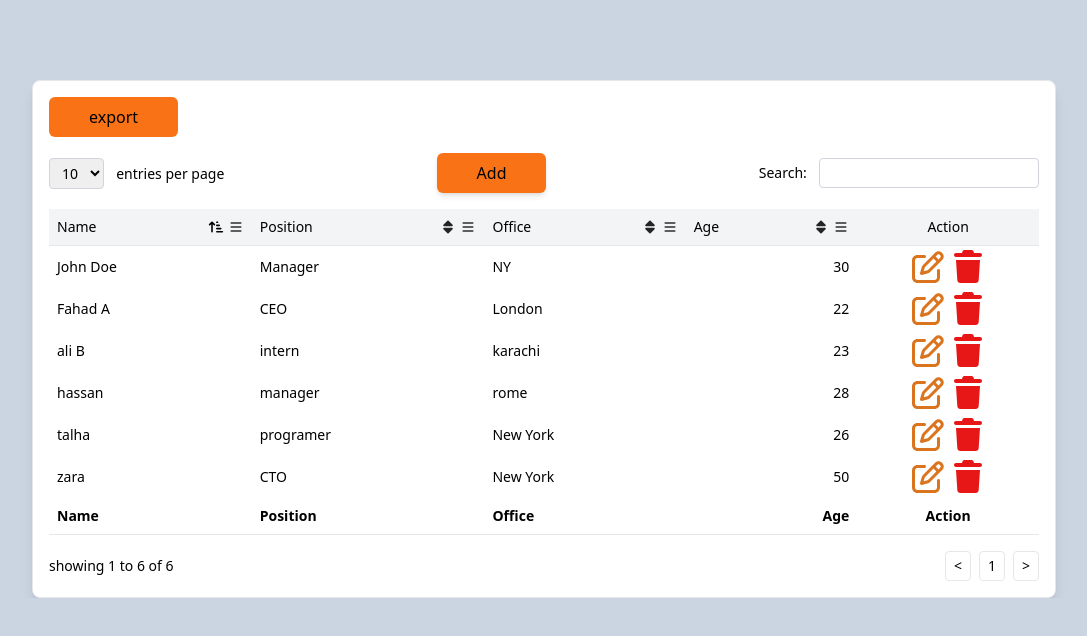
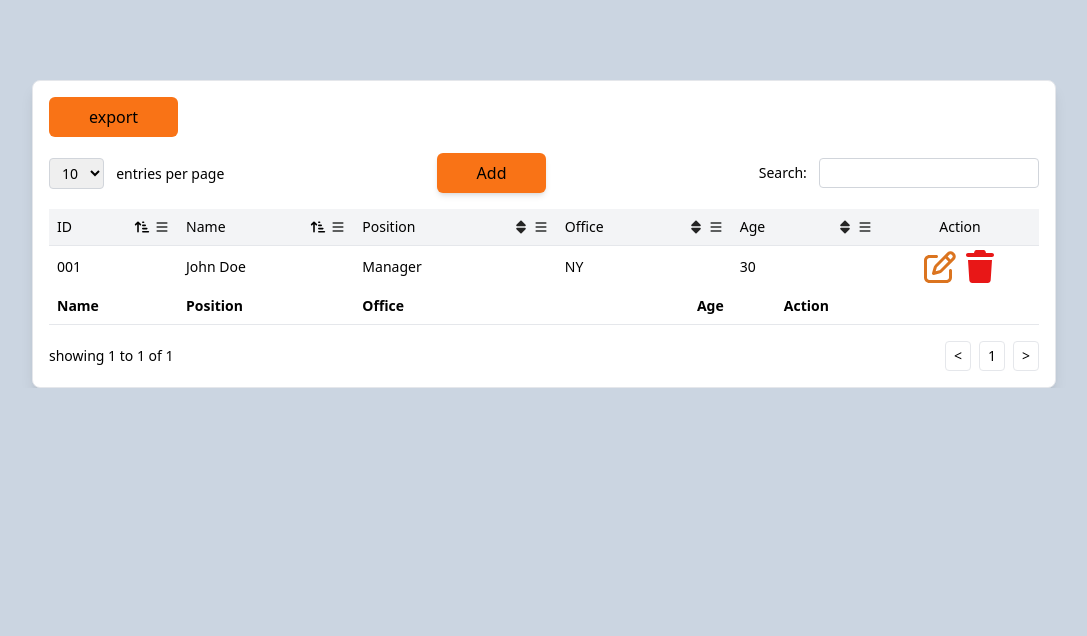
Before and after one commit to Fahadplusplus/table.js, a website: page index.html in a window 1280 px wide. Shown: the whole page, without its empty margins (96-1183 px from the left). Drawn offline with nearby package versions, Linux system fonts and the light colour scheme.

Commit message:
added id section

```diff
--- a/app.js
+++ b/app.js
@@ -19,6 +19,7 @@ const confirmdelete = document.getElementById("confirmDelete")
 
 main.classList.add("hidden")
 dmain.classList.add("hidden")
+const id = document.getElementById("Id");
 const fullName = document.getElementById("Name");
 const position = document.getElementById("Position");
 const office = document.getElementById("Office");
@@ -28,6 +29,7 @@ const salary = document.getElementById("Salary");
 
 function formdata() {
   jsonObj.push({
+    Id: id.value,
     fullname: fullName.value.charAt(0).toUpperCase() + fullName.value.slice(1),
     position: position.value,
     office: office.value,
--- a/data.js
+++ b/data.js
@@ -6,38 +6,8 @@ if (savedData == false) {
   jsonObj = JSON.parse(savedData);
 } else {
   jsonObj = [
-    { fullname: "John Doe", position: "Manager", office: "NY", age: 30 },
+    {Id:"001", fullname: "John Doe", position: "Manager", office: "NY", age: 30 },
 
-    {
-      fullname: "Fahad A",
-      position: "CEO",
-      office: "London",
-      age: 22,
-    },
-    {
-      fullname: "ali B",
-      position: "intern",
-      office: "karachi",
-      age: 23,
-    },
-    {
-      fullname: "hassan",
-      position: "manager",
-      office: "rome",
-      age: 28,
-    },
-    {
-      fullname: "talha",
-      position: "programer",
-      office: "New York",
-      age: 26,
-    },
-    {
-      fullname: "zara",
-      position: "CTO",
-      office: "New York",
-      age: 50,
-    },
   ];
 
   localStorage.setItem("tableData", JSON.stringify(jsonObj));
--- a/index.html
+++ b/index.html
@@ -43,6 +43,17 @@
         <table id="dataTable" class="w-full text-sm text-left">
           <thead class="bg-gray-100 border-b">
             <tr>
+               <th class="p-2 font-medium">
+                <div class="flex justify-between items-center">
+                  <span>ID </span>
+                  <div class="flex gap-1">
+                    <img id="nameImg" class="h-4 hidden" src="asset/sort-solid-full.svg" alt="sort" />
+                    <img id="nameImg1" class="h-4" src="asset/arrow-up-short-wide-solid-full.svg" alt="sort" />
+                    <img id="nameImg2" class="h-4 hidden" src="asset/arrow-down-wide-short-solid-full.svg" alt="" />
+                    <img class="h-4" src="asset/bars-solid-full (1).svg" alt="filter" />
+                  </div>
+                </div>
+              </th>
               <th class="p-2 font-medium">
                 <div class="flex justify-between items-center">
                   <span>Name</span>
@@ -138,7 +149,14 @@
             <p class="text-center py-2 text-xl font-medium">Enter Details</p>
             <form name="myForm" onsubmit=" return validateForm()">
               <div class="grid grid-cols-2 gap-x-20">
-                <div id="inE" class="forInput flex flex-col my-2">
+                <div id="input0" class="forInput flex flex-col my-2">
+                  <label class="text-2xl" for="">ID</label>
+                  <input id="Id" name="fid" class="border border-gray-300 rounded px-2 py-1 text-sm shadow-md h-10"
+                    type="text" placeholder="ID" />
+                  <span class="errorMsg text-red-600"></span>
+                </div>
+              <div class="grid grid-cols-2 gap-x-20">
+                <div id="input1" class="forInput flex flex-col my-2">
                   <label class="text-2xl" for="">Name</label>
                   <input id="Name" name="fname" class="border border-gray-300 rounded px-2 py-1 text-sm shadow-md h-10"
                     type="text" placeholder="Name" />
--- a/pagination.js
+++ b/pagination.js
@@ -6,7 +6,7 @@ let currentPage = 1;
 let total_pages = 1;
 
 const total_record = document.querySelectorAll("#tableBody tr").length   ;
-total_pages = Math.ceil(total_record / records_per_page ); // Removed *2
+total_pages = Math.ceil(total_record / records_per_page );
 
 displayRecords(currentPage);
 genPage();
@@ -37,11 +37,14 @@ function genPage() {
   paginationContainer.innerHTML = `${preBtn}${buttons}${nextBtn}`;
 
   document.querySelectorAll(".page-btn").forEach((btn) => {
+
     btn.addEventListener("click", (e) => {
+
       e.preventDefault();
       currentPage = parseInt(btn.dataset.page);
       displayRecords(currentPage);
       genPage();
+      pageDetails.innerHTML = `showing ${(currentPage - 1) * records_per_page + 1 } to ${Math.min(currentPage * records_per_page, total_record)} of ${total_record }`;
     });
   });
 
@@ -51,6 +54,7 @@ function genPage() {
       currentPage--;
       displayRecords(currentPage);
       genPage();
+       pageDetails.innerHTML = `showing ${(currentPage - 1) * records_per_page + 1 } to ${Math.min(currentPage * records_per_page, total_record)} of ${total_record }`;
     }
   });
 
@@ -60,6 +64,7 @@ function genPage() {
       currentPage++;
       displayRecords(currentPage);
       genPage();
+       pageDetails.innerHTML = `showing ${(currentPage - 1) * records_per_page + 1 } to ${Math.min(currentPage * records_per_page, total_record)} of ${total_record }`;
     }
   });
 }
@@ -67,16 +72,18 @@ function genPage() {
 selectElement.addEventListener('change', (event) => {
   let selectedValue = event.target.value;
 
-
-  records_per_page = selectedValue;
+  if (selectedValue < total_record){
+     records_per_page = selectedValue;
 
   const total_record = document.querySelectorAll("#tableBody tr").length;
   total_pages = Math.ceil(total_record / records_per_page );
   displayRecords(currentPage);
   genPage();
 
-  // Update page details
   pageDetails.innerHTML = `showing ${(currentPage - 1) * records_per_page + 1 } to ${Math.min(currentPage * records_per_page, total_record)} of ${total_record }`;
+
+  }
+
 });
 
 pageDetails.innerHTML = `showing 1 to ${Math.min(records_per_page, total_record)} of ${total_record}`;
--- a/table.js
+++ b/table.js
@@ -11,7 +11,7 @@ function addRows(jsonObj) {
     tdata.classList.add("data-row");
 
 
-
+    const cell0 = document.createElement("td");
     const cell1 = document.createElement("td");
     const cell2 = document.createElement("td");
     const cell3 = document.createElement("td");
@@ -23,6 +23,8 @@ function addRows(jsonObj) {
     cell5.appendChild(deleteBtn);
 
 
+    cell0.innerText = element.Id
+    cell0.style.padding = "8px";
 
     cell1.innerText = element.fullname;
     cell1.style.padding = "8px";
@@ -35,7 +37,7 @@ function addRows(jsonObj) {
 
     cell4.innerText = element.age;
     cell4.style.padding = "8px";
-    cell4.style.textAlign = "end";
+    //cell4.style.textAlign = "end";
 
     editBtn.src = "asset/pen-to-square-regular-full.svg";
     editBtn.classList.add("editButton","h-10");
@@ -48,7 +50,7 @@ function addRows(jsonObj) {
     cell5.classList.add("flex", "justify-center", "items-center");
 
 
-
+    tdata.appendChild(cell0);
     tdata.appendChild(cell1);
     tdata.appendChild(cell2);
     tdata.appendChild(cell3);
--- a/validation.js
+++ b/validation.js
@@ -1,7 +1,10 @@
 function validateForm() {
   let returnVal = true;
 
-
+    if (Id.value.trim().length !== 3) {
+    setError("input0", "Enter a valid ID");
+    returnVal = false;
+  }
 
   if (fullName.value.trim().length < 3 || !/^[A-Za-z\s]+$/.test(fullName.value.trim()) || fullName.value.trim().length > 15) {
     setError("input1", "Enter a valid name");
```
Also changed, not shown: dist/output.css.
